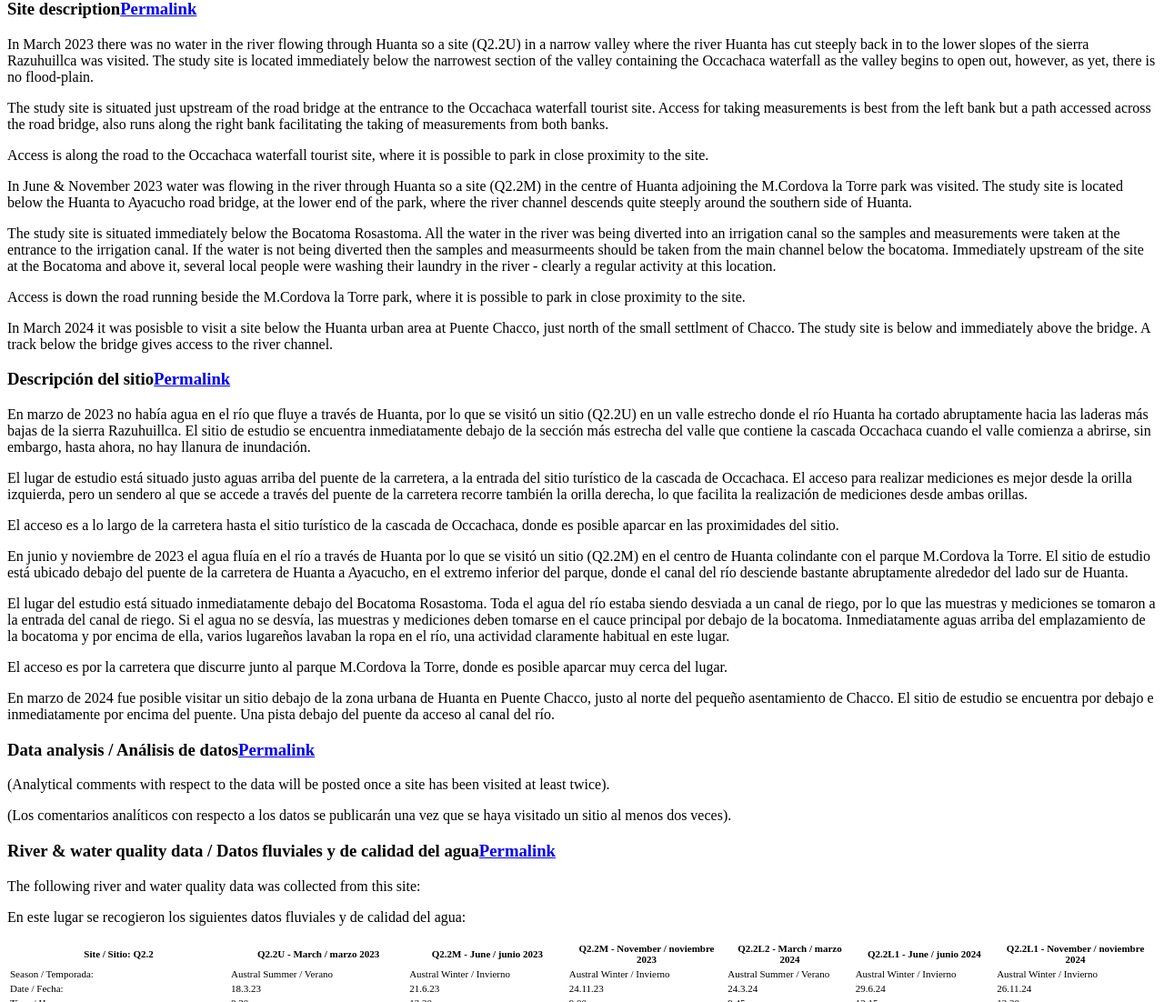
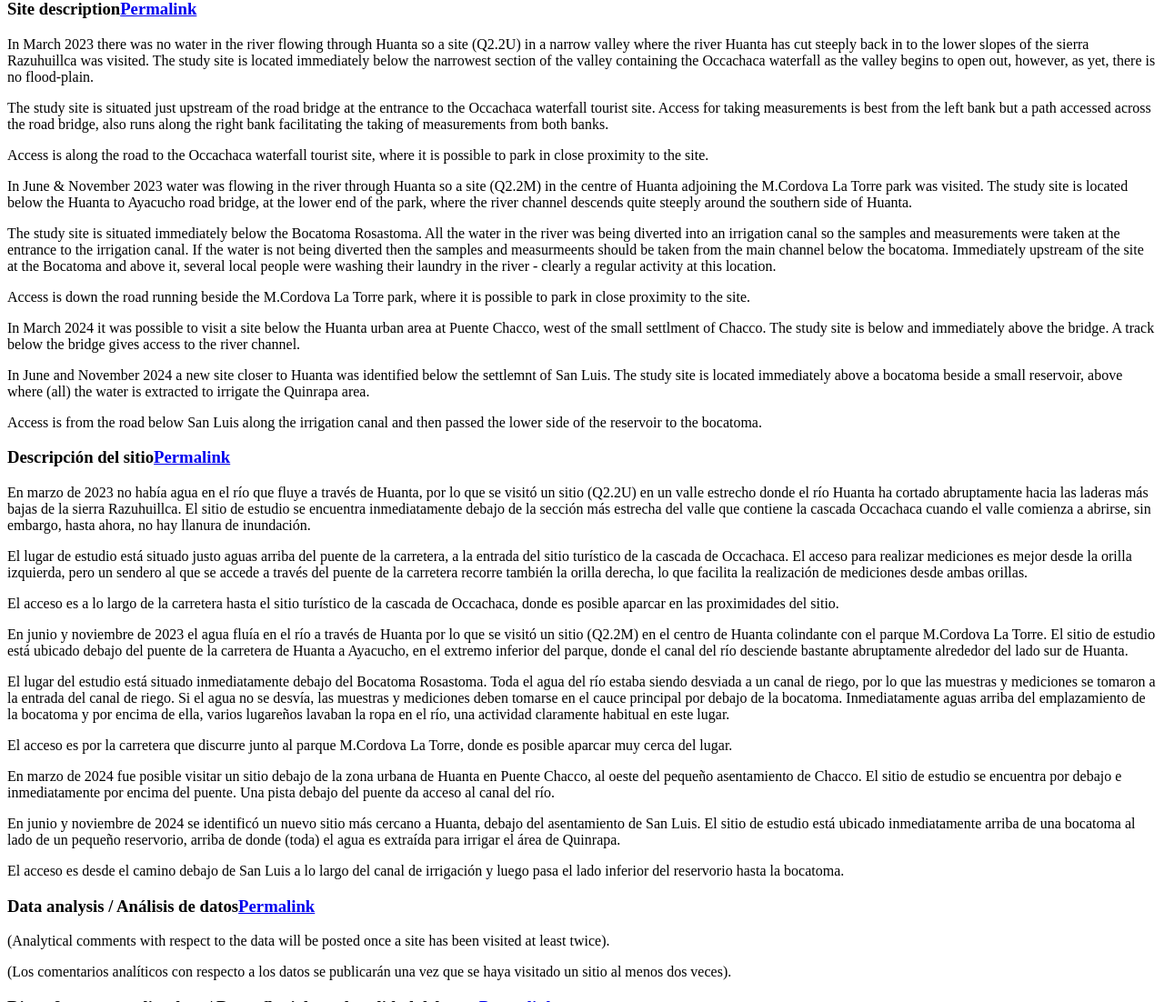
Before and after one commit to HVLepage/cavep-unah, a Jekyll site: the page built from _docs/site-network/Q2_2.md, in a window 1280 px wide and 1400 px high, scrolled down 7075 px. Shown: the part 298-1400 px from the top of the window at 91% size. Built offline with Jekyll 4.4.1, drawn with Linux system fonts in a browser that asks for light colours; comment, search, counter and statistics services are not loaded; some of the changed text lies outside the part shown.

Commit message:
Update Q2_2.md

```diff
--- a/_docs/site-network/Q2_2.md
+++ b/_docs/site-network/Q2_2.md
@@ -29,18 +29,18 @@ Elevation:  2705m asl.
 Aerial view of the June \& November 2023 study site / Vista aérea del lugar del estudio en junio y noviembre 2023 (June 2023) (John Forrest)
 
 
-### Site Q2.2L2 March 2024 / Marzo 2024: Middle Huanta - Puente Chacco
+### Site Q2.2L1 March 2024 / Marzo 2024: Middle Huanta - San Luis
 
 GPS:  S12°957621, W74°274055.
-Elevation:  2390m asl.
+Elevation:  2492m asl.
 
 ![Q2.2](/assets/sites/Q2.2L.jpg)
 Aerial view of the March 2024 study site / Vista aérea del lugar del estudio en marzo 2024 (March 2024) (John Forrest)
 
 
-### Site Q2.2L1 March 2024 / Marzo 2024: Middle Huanta - Puente Chacco
+### Site Q2.2L2 March 2024 / Marzo 2024: Middle Huanta - Puente Chacco
 
-GPS:  S12°957621, W74°274055.
+GPS:  S12°948820, W74°260105.
 Elevation:  2390m asl.
 
 ![Q2.2](/assets/sites/Q2.2L.1.jpg)
@@ -72,6 +72,18 @@ View downstream from the study site / Visita rio (canal) abajo del lugar del est
 View upstream from the study site / Vista rio arriba desde el lugar del estudio (June 2023) (John Forrest)
 
 
+### Q2.2L1 - Visit in June & November 2024 / Visita en junio y noviembre 2024 - San Luis
+
+![Q2.2site](/assets/sites/Q2.2L.1site.JPG)
+The study site / El lugar del estudio (June 2024) (John Forrest)
+
+![Q2.2downstream2](/assets/sites/Q2.2L.1viewdownstream.JPG)
+View downstream from the study site / Visita rio (canal) abajo del lugar del estudio (June 2024) (John Forrest)
+
+![Q2.2upstream](/assets/sites/Q2.2L.1viewupstream.JPG)
+View upstream from the study site / Vista rio arriba desde el lugar del estudio (June 2024) (John Forrest)
+
+
 ### Q2.2L2 - Visit in March 2024 / Visita en marzo 2024 - Puente Chacco
 
 ![Q2.2site](/assets/sites/Q2.2Lsite.JPG)
@@ -105,14 +105,19 @@ The study site is situated just upstream of the road bridge at the entrance to t
 Access is along the road to the Occachaca waterfall tourist site, where it is possible to park in close proximity to the site.
 
 
-In June & November 2023 water was flowing in the river through Huanta so a site (Q2.2M) in the centre of Huanta adjoining the M.Cordova la Torre park was visited. The study site is located below the Huanta to Ayacucho road bridge, at the lower end of the park, where the river channel descends quite steeply around the southern side of Huanta.
+In June & November 2023 water was flowing in the river through Huanta so a site (Q2.2M) in the centre of Huanta adjoining the M.Cordova La Torre park was visited. The study site is located below the Huanta to Ayacucho road bridge, at the lower end of the park, where the river channel descends quite steeply around the southern side of Huanta.
 
 The study site is situated immediately below the Bocatoma Rosastoma. All the water in the river was being diverted into an irrigation canal so the samples and measurements were taken at the entrance to the irrigation canal. If the water is not being diverted then the samples and measurmeents should be taken from the main channel below the bocatoma. Immediately upstream of the site at the Bocatoma and above it, several local people were washing their laundry in the river - clearly a regular activity at this location.
 
-Access is down the road running beside the M.Cordova la Torre park, where it is possible to park in close proximity to the site.
+Access is down the road running beside the M.Cordova La Torre park, where it is possible to park in close proximity to the site.
 
 
-In March 2024 it was posisble to visit a site below the Huanta urban area at Puente Chacco, just north of the small settlment of Chacco. The study site is below and immediately above the bridge. A track below the bridge gives access to the river channel.
+In March 2024 it was possible to visit a site below the Huanta urban area at Puente Chacco, west of the small settlment of Chacco. The study site is below and immediately above the bridge. A track below the bridge gives access to the river channel.
+
+
+In June and November 2024 a new site closer to Huanta was identified below the settlemnt of San Luis. The study site is located immediately above a bocatoma beside a small reservoir, above where (all) the water is extracted to irrigate the Quinrapa area.
+
+Access is from the road below San Luis along the irrigation canal and then passed the lower side of the reservoir to the bocatoma.
 
 
 ### Descripción del sitio
@@ -124,14 +129,19 @@ El lugar de estudio está situado justo aguas arriba del puente de la carretera,
 El acceso es a lo largo de la carretera hasta el sitio turístico de la cascada de Occachaca, donde es posible aparcar en las proximidades del sitio.
 
 
-En junio y noviembre de 2023 el agua fluía en el río a través de Huanta por lo que se visitó un sitio (Q2.2M) en el centro de Huanta colindante con el parque M.Cordova la Torre. El sitio de estudio está ubicado debajo del puente de la carretera de Huanta a Ayacucho, en el extremo inferior del parque, donde el canal del río desciende bastante abruptamente alrededor del lado sur de Huanta.
+En junio y noviembre de 2023 el agua fluía en el río a través de Huanta por lo que se visitó un sitio (Q2.2M) en el centro de Huanta colindante con el parque M.Cordova La Torre. El sitio de estudio está ubicado debajo del puente de la carretera de Huanta a Ayacucho, en el extremo inferior del parque, donde el canal del río desciende bastante abruptamente alrededor del lado sur de Huanta.
 
 El lugar del estudio está situado inmediatamente debajo del Bocatoma Rosastoma. Toda el agua del río estaba siendo desviada a un canal de riego, por lo que las muestras y mediciones se tomaron a la entrada del canal de riego. Si el agua no se desvía, las muestras y mediciones deben tomarse en el cauce principal por debajo de la bocatoma. Inmediatamente aguas arriba del emplazamiento de la bocatoma y por encima de ella, varios lugareños lavaban la ropa en el río, una actividad claramente habitual en este lugar.
 
-El acceso es por la carretera que discurre junto al parque M.Cordova la Torre, donde es posible aparcar muy cerca del lugar.
+El acceso es por la carretera que discurre junto al parque M.Cordova La Torre, donde es posible aparcar muy cerca del lugar.
 
 
-En marzo de 2024 fue posible visitar un sitio debajo de la zona urbana de Huanta en Puente Chacco, justo al norte del pequeño asentamiento de Chacco. El sitio de estudio se encuentra por debajo e inmediatamente por encima del puente. Una pista debajo del puente da acceso al canal del río.
+En marzo de 2024 fue posible visitar un sitio debajo de la zona urbana de Huanta en Puente Chacco, al oeste del pequeño asentamiento de Chacco. El sitio de estudio se encuentra por debajo e inmediatamente por encima del puente. Una pista debajo del puente da acceso al canal del río.
+
+
+En junio y noviembre de 2024 se identificó un nuevo sitio más cercano a Huanta, debajo del asentamiento de San Luis. El sitio de estudio está ubicado inmediatamente arriba de una bocatoma al lado de un pequeño reservorio, arriba de donde (toda) el agua es extraída para irrigar el área de Quinrapa.
+
+El acceso es desde el camino debajo de San Luis a lo largo del canal de irrigación y luego pasa el lado inferior del reservorio hasta la bocatoma.
 
 
 ### Data analysis / Análisis de datos
```
Also changed, not shown: other parts of _docs/site-network/Q2_2.md (+0 -12 lines).
